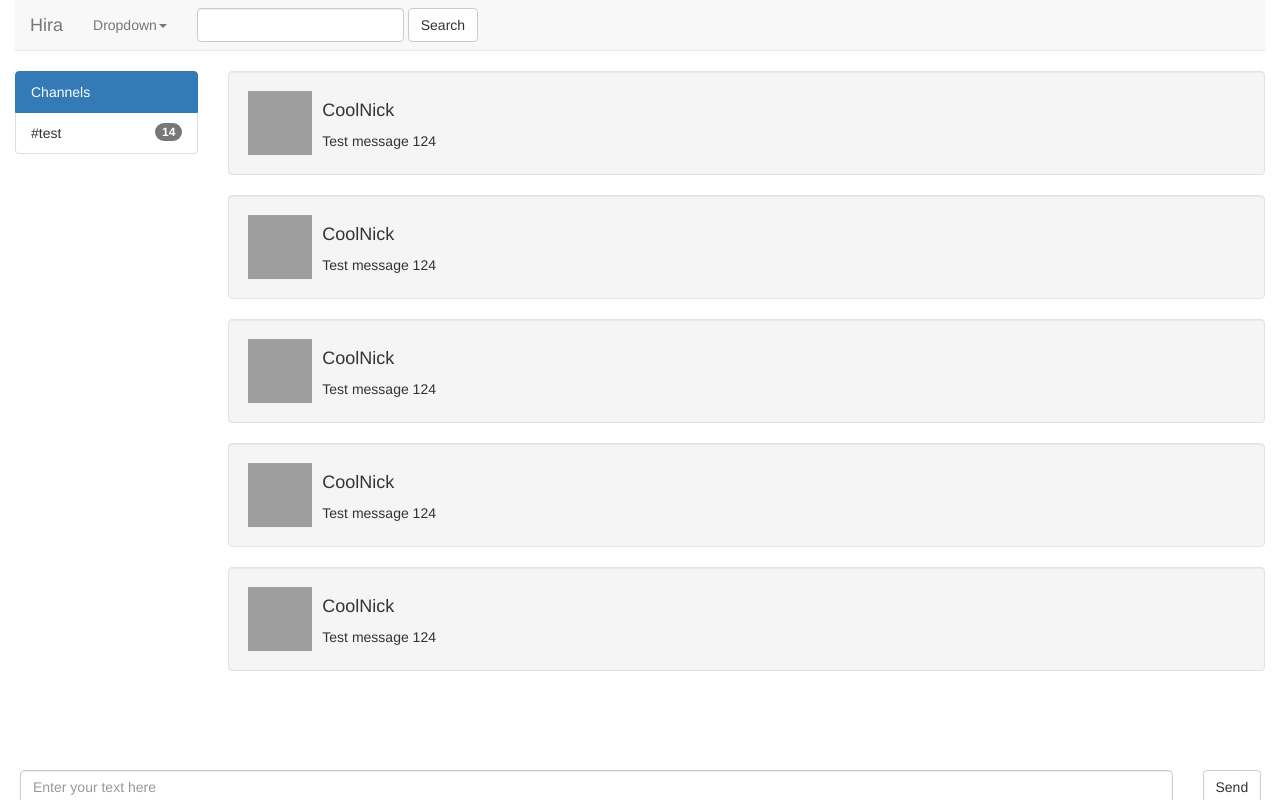
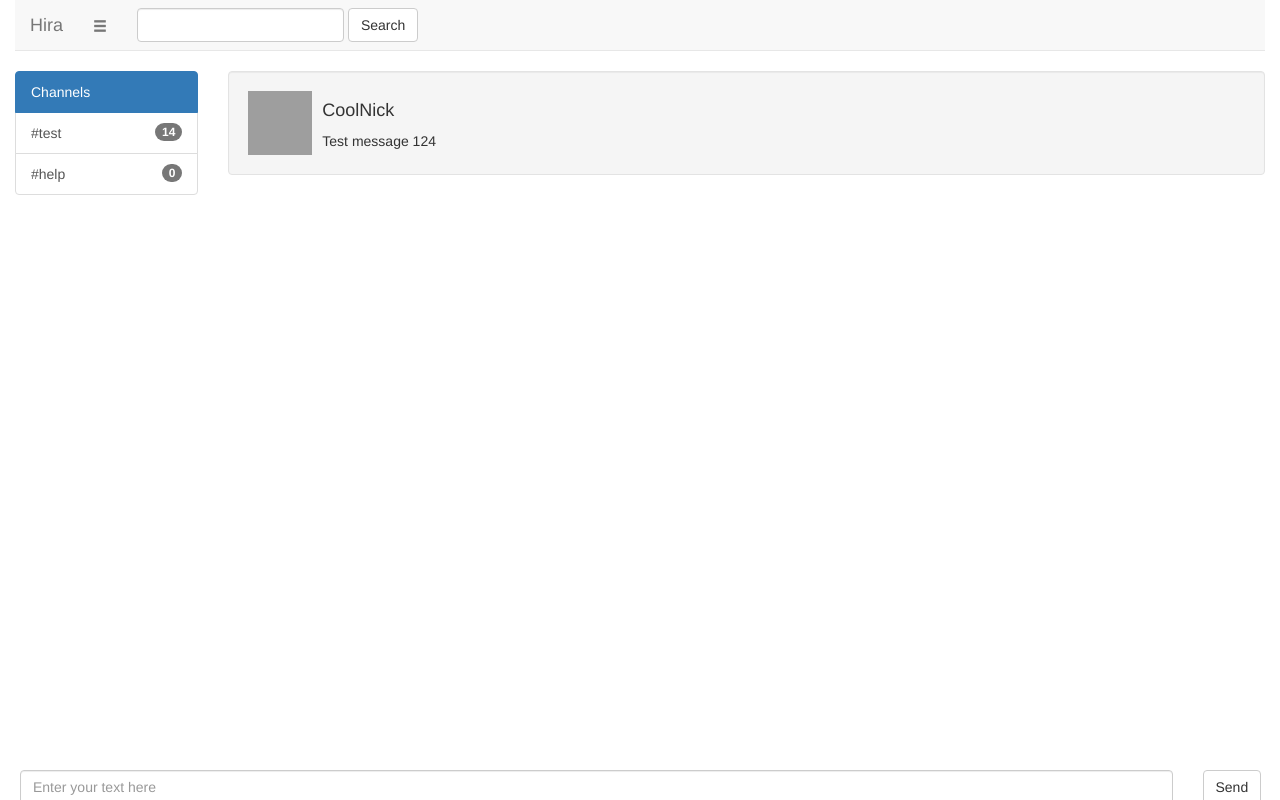
Before and after one commit to ElGatoSaez/webchat, a plain HTML site: page chat.html in a window 1280 px wide. Drawn offline with Linux system fonts and the light colour scheme; grey boxes are pictures that could not be loaded.

Commit message:
Tab navigation working!

```diff
--- a/chat.html
+++ b/chat.html
@@ -30,26 +30,26 @@
 				<div class="collapse navbar-collapse" id="bs-example-navbar-collapse-1">
 					<ul class="nav navbar-nav">
 						<li class="dropdown">
-							 <a href="#" class="dropdown-toggle" data-toggle="dropdown">Dropdown<strong class="caret"></strong></a>
+							 <a href="#" class="dropdown-toggle glyphicon glyphicon-menu-hamburger" data-toggle="dropdown"></strong></a>
 							<ul class="dropdown-menu">
 								<li>
-									<a href="#">Action</a>
+									<a href="#">Join channel</a>
 								</li>
 								<li>
-									<a href="#">Another action</a>
+									<a href="#">Send private message</a>
 								</li>
 								<li>
-									<a href="#">Something else here</a>
+									<a href="#">Settings</a>
 								</li>
 								<li class="divider">
 								</li>
 								<li>
-									<a href="#">Separated link</a>
+									<a href="#">FAQ</a>
 								</li>
 								<li class="divider">
 								</li>
 								<li>
-									<a href="#">One more separated link</a>
+									<a href="#">About</a>
 								</li>
 							</ul>
 						</li>
@@ -71,45 +71,31 @@
 		<div class="col-md-2">
 			<div class="list-group">
 				<a href="#" class="list-group-item active">Channels</a>
-				<div class="list-group-item">
+				<!--Channels list-->
+				<a href="#frame-test" class="list-group-item" data-toggle="tab">
 					<span class="badge">14</span>#test
-				</div>
+				</a>
+				<a href="#frame-help" class="list-group-item" data-toggle="tab">
+					<span class="badge">0</span>#help
+				</a>
 			</div>
 		</div>
 		<div class="col-md-10">
-			<div class="media well">
+		<!--Messages box-->
+			<div class="tab-content">
+				<div class="media well tab-pane fade in active" id="frame-test">
 					 <a href="#" class="pull-left"><img alt="Bootstrap Media Preview" src="http://lorempixel.com/64/64/" class="media-object"></a>
 					<div class="media-body">
 						<h4>CoolNick</h4>
 						Test message 124
 					</div>
 				</div>
-			<div class="media well">
+				<div class="media well tab-pane fade" id="frame-help">
 					 <a href="#" class="pull-left"><img alt="Bootstrap Media Preview" src="http://lorempixel.com/64/64/" class="media-object"></a>
 					<div class="media-body">
-					<h4>CoolNick</h4>
-					Test message 124
+						<h4>Polsaker</h4>
+						Hello world
 					</div>
-			</div>
-			<div class="media well">
-				 <a href="#" class="pull-left"><img alt="Bootstrap Media Preview" src="http://lorempixel.com/64/64/" class="media-object"></a>
-				<div class="media-body">
-					<h4>CoolNick</h4>
-					Test message 124
-				</div>
-			</div>
-			<div class="media well">
-				 <a href="#" class="pull-left"><img alt="Bootstrap Media Preview" src="http://lorempixel.com/64/64/" class="media-object"></a>
-				<div class="media-body">
-					<h4>CoolNick</h4>
-					Test message 124
-				</div>
-			</div>
-			<div class="media well">
-				 <a href="#" class="pull-left"><img alt="Bootstrap Media Preview" src="http://lorempixel.com/64/64/" class="media-object"></a>
-				<div class="media-body">
-					<h4>CoolNick</h4>
-					Test message 124
 				</div>
 			</div>
 		</div>
```
Lines whose indentation alone changed are shown as unchanged.
